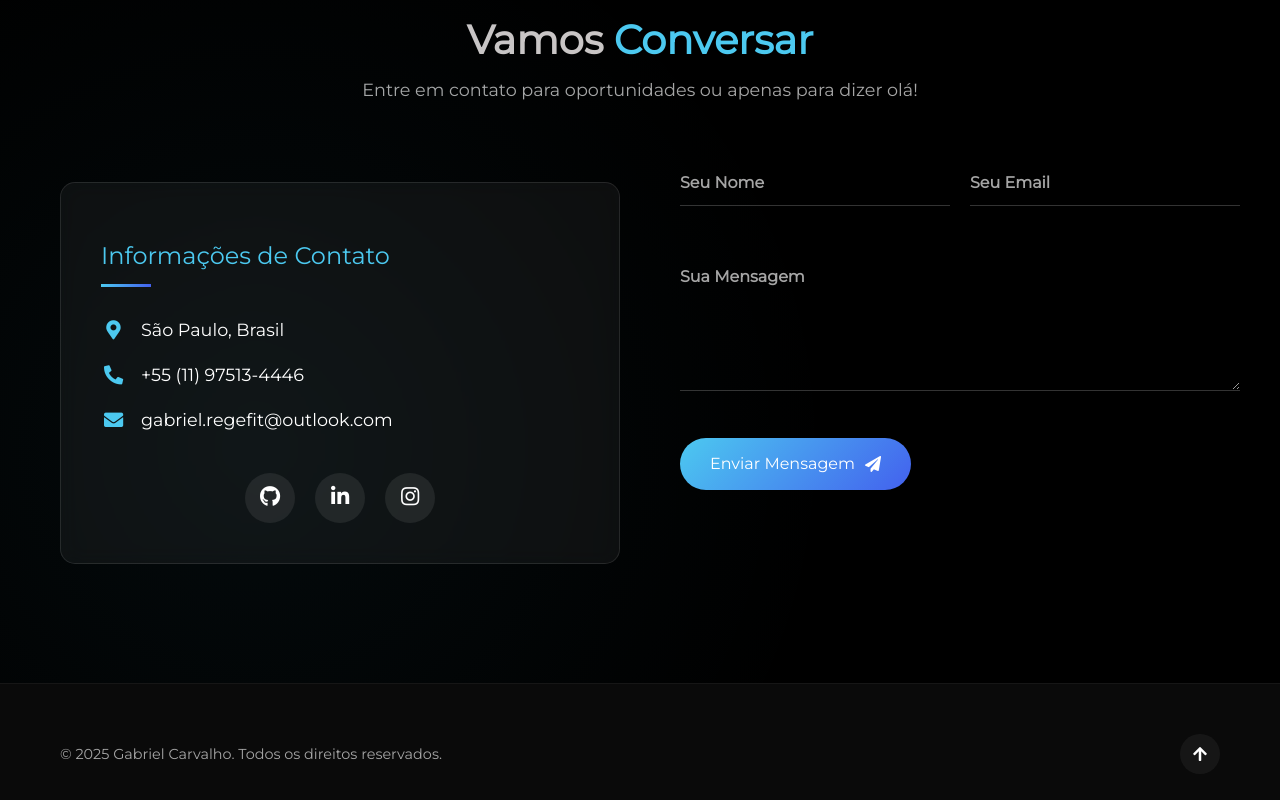
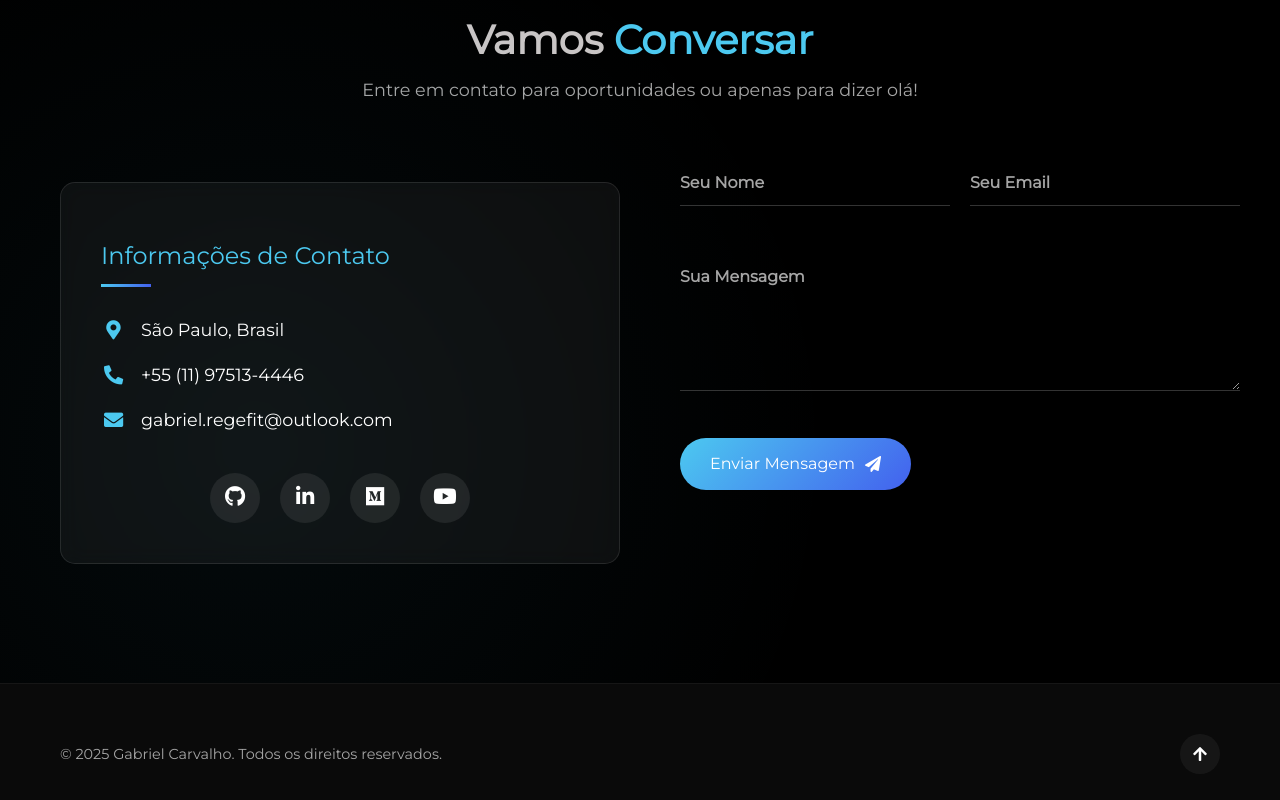
Before and after one commit to RegisCode/Portifilio, a plain HTML site: page index.html in a window 1280 px wide. Shown: the part 5217-6017 px from the top of the page. Drawn offline with nearby package versions, Linux system fonts and the light colour scheme.

Commit message:
style: link medium

```diff
--- a/index.html
+++ b/index.html
@@ -540,8 +540,11 @@
                           <a href="https://www.linkedin.com/in/gabriel-carvalho-77b191147/" target="_blank" aria-label="LinkedIn">
                               <i class="fab fa-linkedin-in"></i>
                           </a>
-                          <a href="https://www.instagram.com/_gcregis/" target="_blank" aria-label="Instagram">
-                              <i class="fab fa-instagram"></i>
+                          <a href="https://medium.com/@gabriel.regedit" target="_blank" aria-label="Medium">
+                            <i class="fab fa-medium"></i>
+                          </a>
+                          <a href="https://www.youtube.com/@RegedittRelaxing" target="_blank" aria-label="Youtube">
+                            <i class="fab fa-youtube"></i>
                           </a>
                       </div>
                   </div>
```
